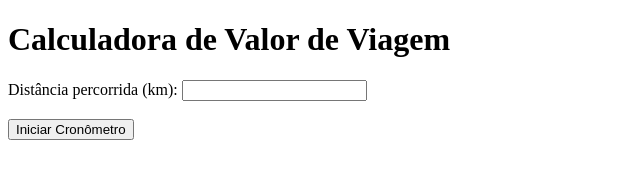
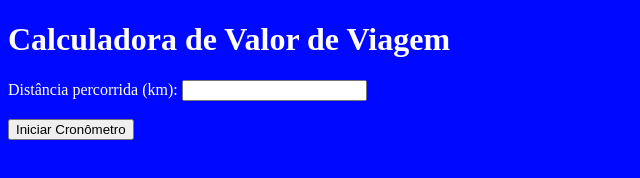
Before and after one commit to PauloBumba/Javascript, a plain HTML site: page templates/index.Html in a window 1280 px wide. Shown: the whole page, without its empty margins (0-640 px from the left). Drawn offline with Linux system fonts and the light colour scheme.

Commit message:
update view

```diff
--- a/templates/index.Html
+++ b/templates/index.Html
@@ -4,6 +4,13 @@
 <meta charset="UTF-8">
 <meta name="viewport" content="width=device-width, initial-scale=1.0">
 <title>Calculadora de Valor de Viagem</title>
+<style>
+    body{
+        background-color: rgb(0, 8, 255);
+        color: white;
+    }
+
+</style>
 </head>
 <body>
 
```
